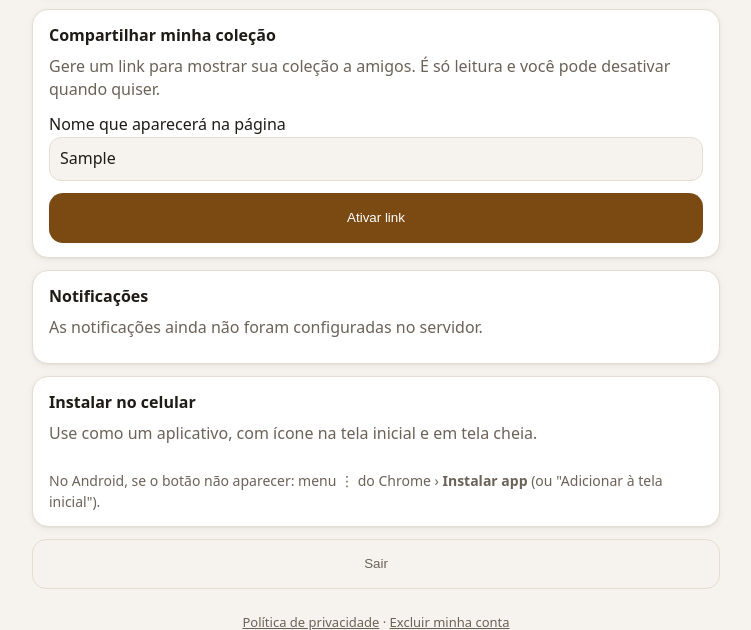
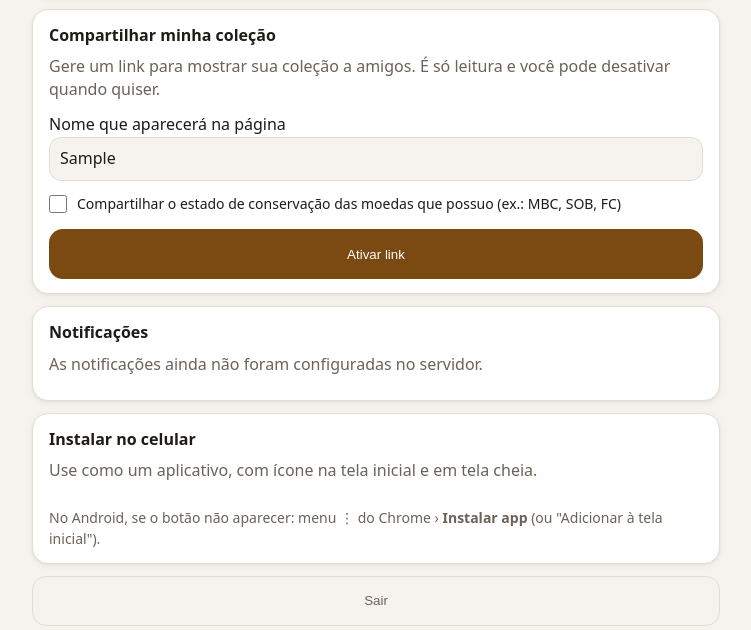
Before and after one commit to RhauanLeal/moedas, a Django app: page /conta/ in a window 1280 px wide. Shown: the part 315-945 px from the top of the page, without its empty margins (264-1015 px from the left). Run offline with Django 5.2, Linux system fonts and the light colour scheme; the visitor is signed in with stand-in values (Sample User, id 1); data comes from the database, SQL or seed files in the repository; parts of the project's set-up code (start-up, migrations or seed data) failed here and were passed over.

Commit message:
feat: permitir compartilhar estado de conservacao das moedas no link publico

```diff
--- a/colecao/models.py
+++ b/colecao/models.py
@@ -222,6 +222,11 @@ class PerfilPublico(models.Model):
     ativo = models.BooleanField(default=False)
     token = models.CharField(max_length=40, unique=True, default=novo_token, editable=False)
     nome = models.CharField("nome na página pública", max_length=40, blank=True)
+    compartilhar_estado = models.BooleanField(
+        "compartilhar estado das moedas",
+        default=False,
+        help_text="Exibe o estado de conservação (ex.: MBC, SOB, FC) na página pública.",
+    )
 
     class Meta:
         verbose_name = "perfil público"
--- a/colecao/templates/colecao/_chip_publico.html
+++ b/colecao/templates/colecao/_chip_publico.html
@@ -1,2 +1,2 @@
-{% if m.descricao %}<span class="chip publico{% if m.qtd %} tenho {{ m.metal }}{% endif %}"><span class="marca-ok" aria-hidden="true"></span><span class="ano">{{ m.ano_rotulo }}</span><span class="desc">{{ m.descricao }}</span>{% if m.qtd > 1 %}<span class="qtd">×{{ m.qtd }}</span>{% endif %}</span>
-{% else %}<span class="chip publico{% if m.qtd %} tenho {{ m.metal }}{% endif %}">{{ m.ano_rotulo }}{% if m.qtd > 1 %}<span class="qtd">{{ m.qtd }}</span>{% endif %}</span>{% endif %}
+{% if m.descricao %}<span class="chip publico{% if m.qtd %} tenho {{ m.metal }}{% endif %}"><span class="marca-ok" aria-hidden="true"></span><span class="ano">{{ m.ano_rotulo }}</span><span class="desc">{{ m.descricao }}</span>{% if perfil.compartilhar_estado and m.qtd and m.estado %}<span class="est">{{ m.estado }}</span>{% endif %}{% if m.qtd > 1 %}<span class="qtd">×{{ m.qtd }}</span>{% endif %}</span>
+{% else %}<span class="chip publico{% if m.qtd %} tenho {{ m.metal }}{% endif %}">{{ m.ano_rotulo }}{% if perfil.compartilhar_estado and m.qtd and m.estado %}<span class="est">{{ m.estado }}</span>{% endif %}{% if m.qtd > 1 %}<span class="qtd">{{ m.qtd }}</span>{% endif %}</span>{% endif %}
--- a/colecao/templates/colecao/conta.html
+++ b/colecao/templates/colecao/conta.html
@@ -21,7 +21,7 @@
   <section class="cartao" id="compartilhar-colecao">
     <h3>Compartilhar minha coleção</h3>
     {% if perfil.ativo %}
-      <p class="vazio">Quem tiver este link vê o que você tem, o que falta e suas repetidas (sem estado, data ou observações), só para leitura.</p>
+      <p class="vazio">Quem tiver este link vê o que você tem, o que falta e suas repetidas{% if not perfil.compartilhar_estado %} (sem estado, data ou observações){% endif %}, só para leitura.</p>
       <input type="text" class="campo-link" id="link-publico" value="{{ link_publico }}" readonly>
       <div class="acoes acoes-compartilhar">
         <button type="button" class="btn" data-copiar-link>Copiar link</button>
@@ -29,14 +29,18 @@
         <a class="btn sec" href="{% url 'colecao_publica' perfil.token %}" target="_blank" rel="noopener">Ver</a>
       </div>
       <p class="vazio" data-aviso-copia hidden>Copiado! ✓</p>
-      <form method="post" action="{% url 'compartilhar_colecao' %}" class="form-nome">
+      <form method="post" action="{% url 'compartilhar_colecao' %}">
         {% csrf_token %}
-        <label>Nome na página pública
+        <label class="form-nome">Nome na página pública
           <input type="text" name="nome" value="{{ perfil.nome }}" maxlength="40" placeholder="Ex.: Rhauan">
         </label>
-        <button class="btn sec" name="acao" value="nome">Salvar nome</button>
+        <label class="campo-checkbox">
+          <input type="checkbox" name="compartilhar_estado" value="1" {% if perfil.compartilhar_estado %}checked{% endif %}>
+          <span>Compartilhar o estado de conservação das moedas que possuo (ex.: MBC, SOB, FC)</span>
+        </label>
+        <button class="btn sec largo" name="acao" value="salvar">Salvar opções</button>
       </form>
-      <form method="post" action="{% url 'compartilhar_colecao' %}" class="acoes">
+      <form method="post" action="{% url 'compartilhar_colecao' %}" class="acoes" style="margin-top: 12px;">
         {% csrf_token %}
         <button class="btn sec" name="acao" value="novo_link" onclick="return confirm('O link atual deixará de funcionar. Continuar?')">Gerar novo link</button>
         <button class="btn perigo" name="acao" value="desativar">Desativar</button>
@@ -47,6 +51,10 @@
         {% csrf_token %}
         <label class="form-nome">Nome que aparecerá na página
           <input type="text" name="nome" value="{{ perfil.nome }}" maxlength="40" placeholder="Ex.: Rhauan">
+        </label>
+        <label class="campo-checkbox">
+          <input type="checkbox" name="compartilhar_estado" value="1" {% if perfil.compartilhar_estado %}checked{% endif %}>
+          <span>Compartilhar o estado de conservação das moedas que possuo (ex.: MBC, SOB, FC)</span>
         </label>
         <button class="btn largo" name="acao" value="ativar">Ativar link</button>
       </form>
--- a/colecao/views_app.py
+++ b/colecao/views_app.py
@@ -18,7 +18,7 @@ from .models import Aviso, InscricaoPush, PerfilPublico, novo_token
 from .pix import payload_pix, qr_svg
 from .views import agrupar_por_serie, moedas_com_colecao, progresso, series_com_progresso
 
-VERSAO_CACHE = "v6"  # aumente quando mudar o service worker para forçar atualização
+VERSAO_CACHE = "v7"  # aumente quando mudar o service worker para forçar atualização
 
 
 # ---------- conta ----------
@@ -43,11 +43,12 @@ def conta(request):
 @login_required
 @require_POST
 def compartilhar_colecao(request):
-    """Liga/desliga o link público da coleção, troca o link ou o nome exibido."""
+    """Liga/desliga o link público da coleção, troca o link ou as opções de compartilhamento."""
     perfil, _ = PerfilPublico.objects.get_or_create(user=request.user)
     acao = request.POST.get("acao")
     if acao == "ativar":
         perfil.nome = request.POST.get("nome", "").strip()[:40] or perfil.nome
+        perfil.compartilhar_estado = request.POST.get("compartilhar_estado") == "1"
         perfil.ativo = True
         messages.success(request, "Link ativado. Quem tiver o link poderá ver sua coleção.")
     elif acao == "desativar":
@@ -56,9 +57,10 @@ def compartilhar_colecao(request):
     elif acao == "novo_link":
         perfil.token = novo_token()
         messages.success(request, "Novo link gerado. O anterior deixou de funcionar.")
-    elif acao == "nome":
+    elif acao in ("nome", "salvar", "atualizar"):
         perfil.nome = request.POST.get("nome", "").strip()[:40]
-        messages.success(request, "Nome atualizado.")
+        perfil.compartilhar_estado = request.POST.get("compartilhar_estado") == "1"
+        messages.success(request, "Opções atualizadas.")
     perfil.save()
     return redirect(reverse("conta") + "#compartilhar-colecao")
 
--- a/static/css/app.css
+++ b/static/css/app.css
@@ -310,10 +310,31 @@ a.btn { display: inline-flex; align-items: center; justify-content: center; text
 .acoes-compartilhar { flex-wrap: wrap; }
 
 /* ---------- coleção pública ---------- */
-.campo-link, .form-nome input { width: 100%; box-sizing: border-box; min-height: 44px; border-radius: 12px; border: 1.5px solid var(--linha); background: var(--fundo); color: var(--texto); font: inherit; padding: 0 10px; }
+.campo-link, .form-nome input:not([type=checkbox]) { width: 100%; box-sizing: border-box; min-height: 44px; border-radius: 12px; border: 1.5px solid var(--linha); background: var(--fundo); color: var(--texto); font: inherit; padding: 0 10px; }
 .form-nome { display: block; margin: 12px 0; }
 .form-nome .btn { margin-top: 8px; width: 100%; }
-.chip.publico { display: inline-flex; align-items: center; justify-content: center; cursor: default; }
+.campo-checkbox {
+  display: flex;
+  align-items: center;
+  gap: 10px;
+  font-size: 14px;
+  color: var(--texto);
+  margin: 14px 0 16px;
+  cursor: pointer;
+  user-select: none;
+  line-height: 1.35;
+}
+.campo-checkbox input[type="checkbox"] {
+  width: 18px;
+  height: 18px;
+  min-height: 18px;
+  accent-color: var(--destaque);
+  cursor: pointer;
+  margin: 0;
+  flex-shrink: 0;
+}
+.chip.publico { display: inline-flex; flex-direction: column; align-items: center; justify-content: center; cursor: default; }
+.chips.largos .chip.publico { flex-direction: row; }
 .chip.publico:active { transform: none; }
 .pub-topo { text-align: center; margin: 8px 0 4px; }
 .pub-topo h1 { margin-bottom: 2px; }
```
Also changed, not shown: colecao/admin.py (+9 -1 lines), colecao/tests.py (+34 -0 lines), colecao/migrations/0006_perfilpublico_compartilhar_estado.py (added).
